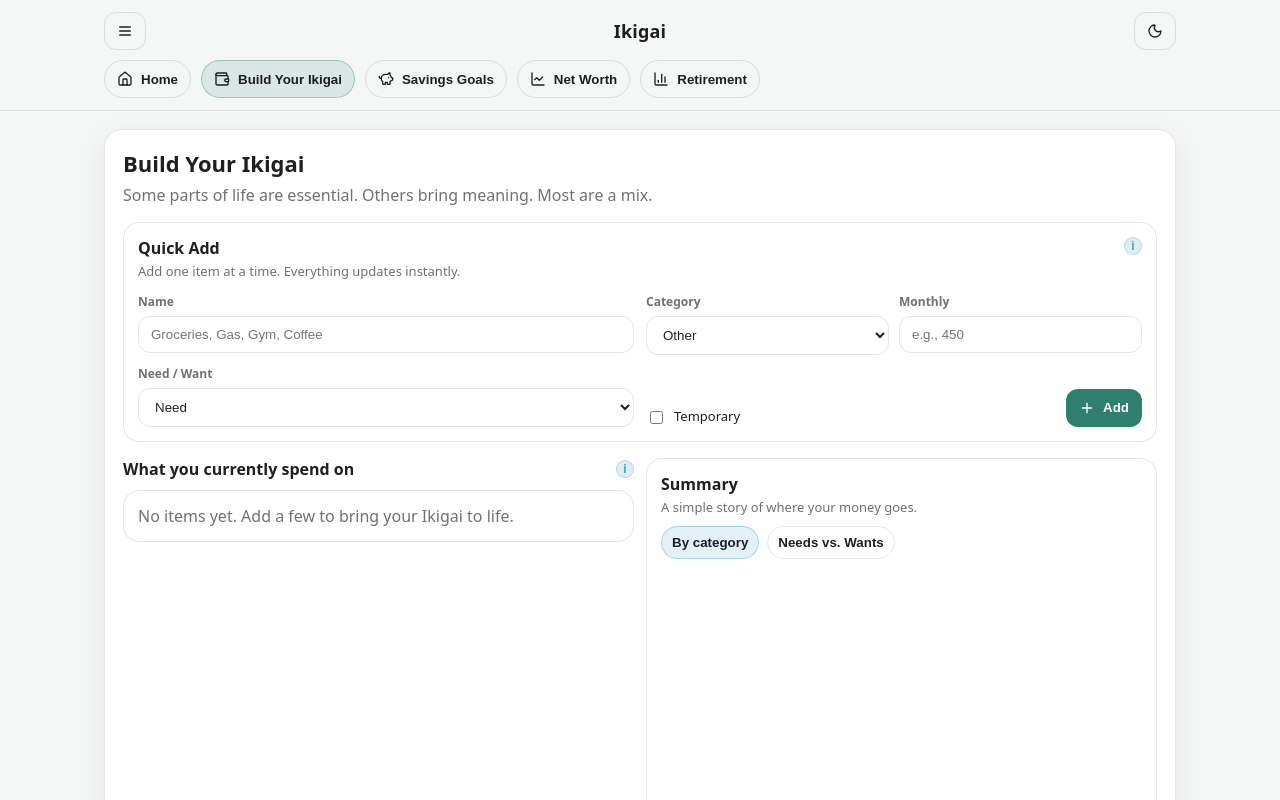
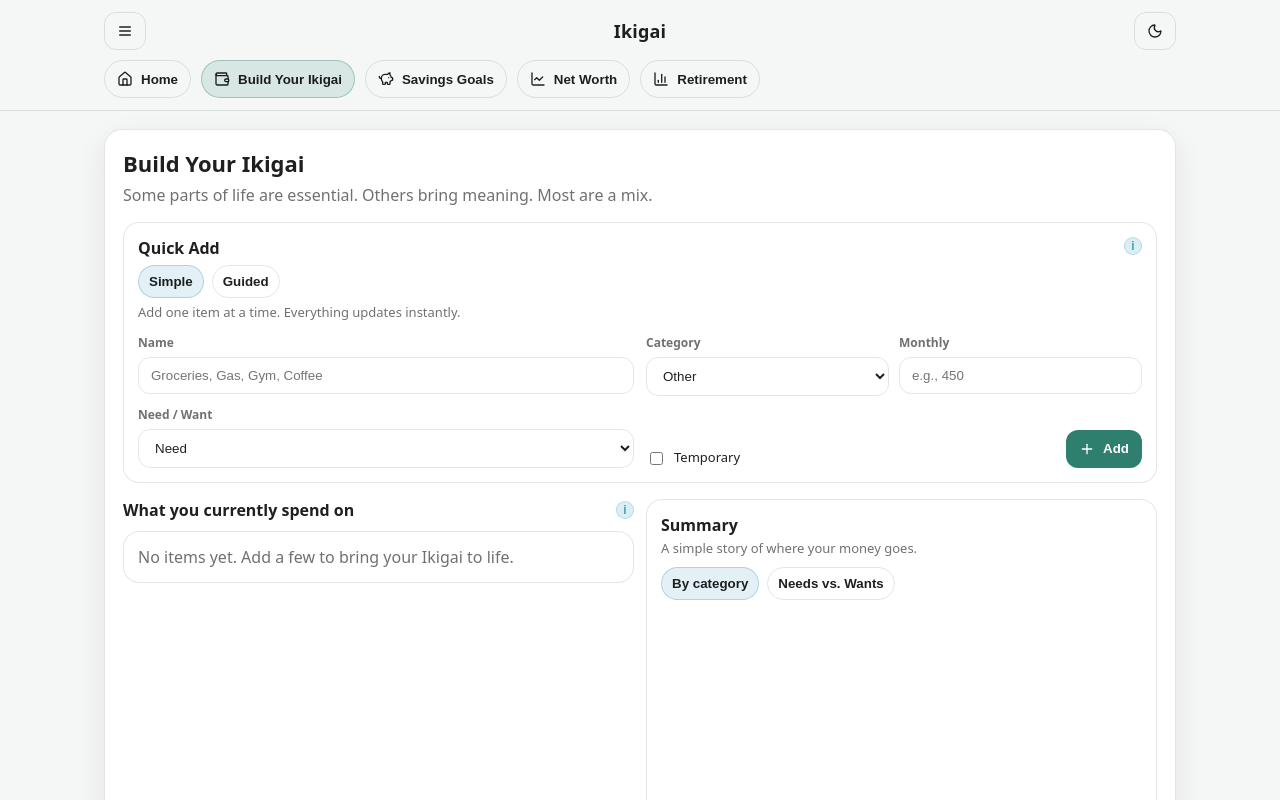
Before and after one commit to chadpagne/ikigai-app, a React (Vite) app: page /#home in a window 1280 px wide. Both pictures are taken after a click on the button "Build Your Ikigai". Shown: the top 800 px of the page. Built offline with nearby package versions, Linux system fonts and the light colour scheme.

Commit message:
Update App.jsx

```diff
--- a/src/App.jsx
+++ b/src/App.jsx
@@ -1006,10 +1006,28 @@ useEffect(() => {
                 <div className="row" style={{ alignItems: "flex-start", justifyContent: "space-between" }}>
   <div>
     <div style={{ fontWeight: 850 }}>Quick Add</div>
-                    <div className="small muted" style={{ marginTop: 4 }}>
+
+    {/* TOGGLE — add this */}
+    <div className="row" style={{ gap: 8, marginTop: 6 }}>
+      <button
+        className={"pill " + (!guidedAdd ? "active" : "")}
+        onClick={() => setGuidedAdd(false)}
+      >
+        Simple
+      </button>
+      <button
+        className={"pill " + (guidedAdd ? "active" : "")}
+        onClick={() => setGuidedAdd(true)}
+      >
+        Guided
+      </button>
+    </div>
+
+    <div className="small muted" style={{ marginTop: 6 }}>
       Add one item at a time. Everything updates instantly.
     </div>
   </div>
+
   <Tip text="Examples: Groceries, Gas, Gym, Coffee, Rent, Pet food, Streaming." />
 </div>
 
```
Lines whose indentation alone changed are shown as unchanged.
